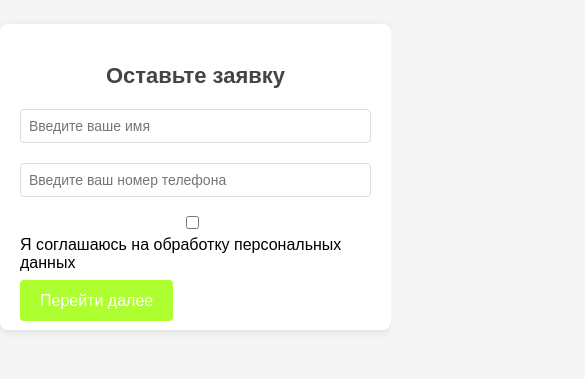
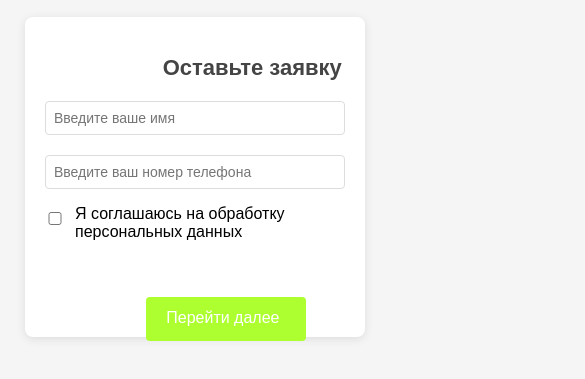
Before and after one commit to il061-rgb/ro, a plain HTML site: page index.html in a window 390 px wide. Shown: the part 245-624 px from the top of the page, 585 px wide, since content can reach past the window. Drawn offline with Linux system fonts and the light colour scheme.

Commit message:
Обновление по медиа запросов

```diff
--- a/media.css
+++ b/media.css
@@ -9,26 +9,39 @@ body {
 }
 
 
-@media (max-width: 600px) {
+@media (max-width: 1200px) {
     .form-container {
         width: 90%;
+        height: 50vh;
         padding: 20px;
     }
 
     h1 {
         font-size: 22px;
-        margin-left: 0;
+        position: relative;justify-content: flex-start;
+
+        left: 22vh;
         top: 0;
     }
 
     .next-button {
-        width: 100%;
-        margin-left: 0;
+        position: absolute;
+        margin-left: 12vh;
+        top: 63vh;
+    }
+     .next-button a{
+        display: flex;
+        justify-content: center;
+     }
+
+    .checkbox-group {
+       position: relative;
+       top: 0px;
     }
 
-    .checkbox-group {
-        top: 0;
-        flex-direction: column;
+    .checkbox-group input{
+        position: relative;
+         top: -10px;
     }
 }
 @media (max-width: 600px) {
@@ -38,7 +51,37 @@ body {
         padding: 8px;
     }
 
+    .form-container{
+        width: 300px;
+        height: 280px;
+    }
+
+    h1{
+        position: relative;
+        margin-right: -30vh;
+    }
+
+    .checkbox-group input{
+        width: 100%;
+        position: absolute;
+        margin-left: -140px;
+        top: 0vh;
+    }
+    .checkbox-group label{
+        width: 100%;
+        position: absolute;
+        left: 30px;
+    }
+
     .error-message {
         font-size: 12px;
     }
+
+    .next-button{
+        width: 120px;
+        height: 20px;
+        position: absolute;
+        margin-top: 10px;
+        justify-content: center;
+    }
 }
--- a/style.css
+++ b/style.css
@@ -63,6 +63,11 @@ input[type="tel"] {
     top: -4px;
 }
 
+.checkbox-group label{
+    position: relative;
+    top: -0.5vh;
+}
+
 
 
 .next-button {
@@ -78,13 +83,10 @@ input[type="tel"] {
     transition: background-color 0.3s;
     position: relative;
     margin-left: 550px;
+      cursor: pointer;
+    transition: all 0.3s;
 }
 
-
-
-.next-button:hover {
-    background-color: #2980b9;
-}
 
 .required::after {
     content: " *";
```
